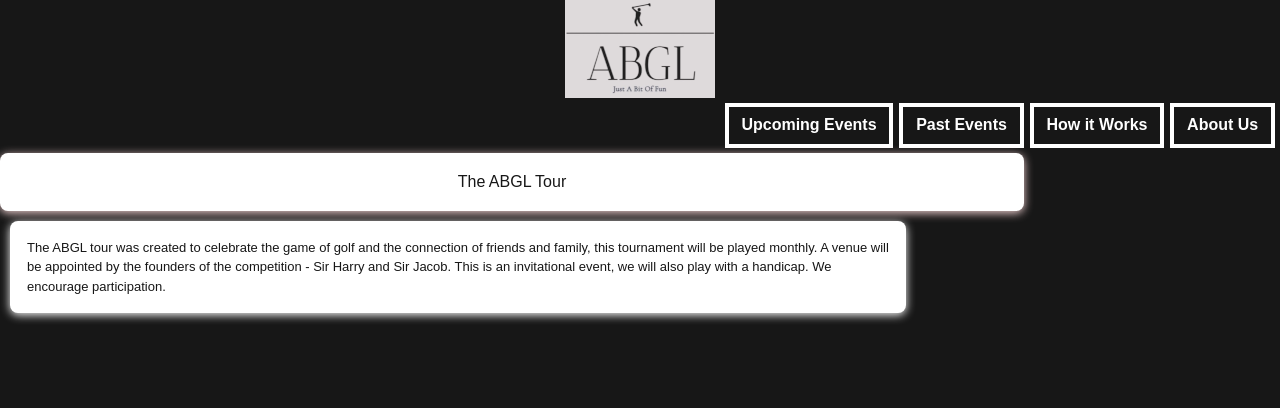
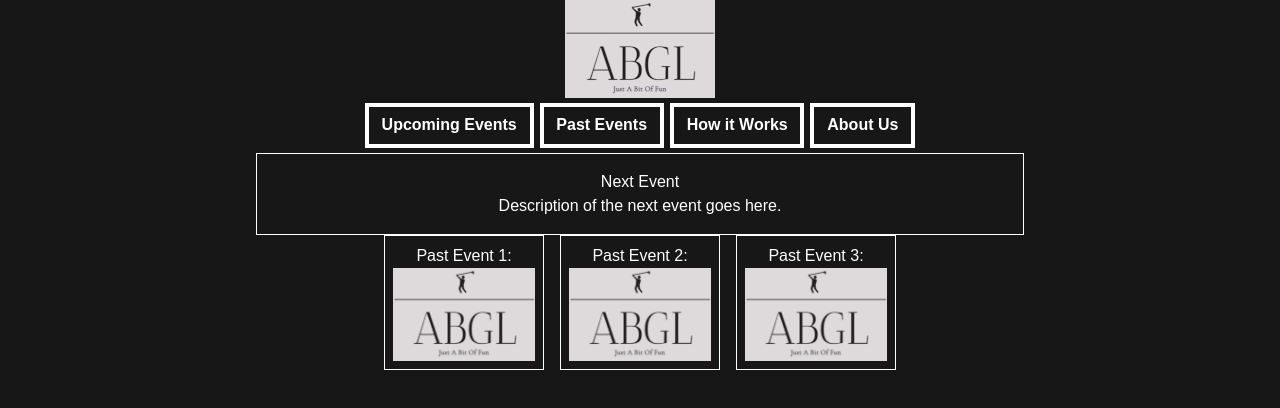
Before and after one commit to JR14141414/ABGL, a Next.js app: page / in a window 1280 px wide. Shown: the top 408 px of the page. Built offline with nearby package versions, Linux system fonts and the light colour scheme.

Commit message:
styled homepage and added file for footer

```diff
--- a/src/app/about/page.tsx
+++ b/src/app/about/page.tsx
@@ -1,4 +1,4 @@
-import HeaderBar from "@/components/headerBar"
+import HeaderBar from "@/components/HeaderBar"
 
 export default function About() {
     return (
--- a/src/app/event/page.tsx
+++ b/src/app/event/page.tsx
@@ -1,4 +1,4 @@
-import HeaderBar from "@/components/headerBar"
+import HeaderBar from "@/components/HeaderBar"
 
 export default function Event() {
     return (
--- a/src/app/globals.css
+++ b/src/app/globals.css
@@ -90,3 +90,51 @@ nav a.active {
   display: inline-block;
   transition: transform 0.5s ease;
 }
+
+/* EventLayout.css */
+.event-layout {
+  display: flex;
+  flex-direction: column;
+  align-items: center;
+  padding: 1rem;
+  gap: 1.5rem;
+}
+
+.logo {
+  width: 12rem;
+  height: auto;
+}
+
+.next-event {
+  width: 100%;
+  max-width: 48rem;
+  border: 1px solid var(--foreground);
+  padding: 1rem;
+  text-align: center;
+}
+
+.past-events {
+  display: flex;
+  flex-wrap: wrap;
+  justify-content: center;
+  gap: 1rem;
+  width: 100%;
+  max-width: 64rem;
+}
+
+.event-card {
+  width: 10rem;
+  border: 1px solid var(--foreground);
+  padding: 0.5rem;
+  text-align: center;
+}
+
+.card-title {
+  margin-bottom: 0.5rem;
+  font-weight: 500;
+}
+
+.event-image {
+  width: 100%;
+  height: auto;
+}
--- a/src/app/page.tsx
+++ b/src/app/page.tsx
@@ -1,24 +1,33 @@
-import HeaderBar from "@/components/headerBar";
+import HeaderBar from "@/components/HeaderBar";
 
 export default function Home() {
   return (
   <div>
     <HeaderBar></HeaderBar>
 
-    <div className="title">
-      <h1>
-          The ABGL Tour
-      </h1>
-    </div>
+      <div className="flex justify-center">
+        <div className="next-event">
+          <h2>Next Event</h2>
+          <p>Description of the next event goes here.</p>
+        </div>
+      </div>
 
-    <main className="main">
-            <div className="about-tour">
-                <div className="about">
-                    <p> The ABGL tour was created to celebrate the game of golf and the connection of friends and family, this tournament will be played monthly. A venue will be appointed by
-                    the founders of the competition - Sir Harry and Sir Jacob. This is an invitational event, we will also play with a handicap. We encourage participation.</p>
-                </div>
-            </div>
-        </main>
+      <div className="flex justify-center">
+        <div className="past-events">
+          <div className="event-card">
+            <p>Past Event 1:</p>
+            <img src="/ABGL logo.png" alt="Past Event 1" className="event-image" />
+          </div>
+          <div className="event-card">
+            <p>Past Event 2:</p>
+            <img src="/ABGL logo.png" alt="Past Event 2" className="event-image" />
+          </div>
+          <div className="event-card">
+            <p>Past Event 3:</p>
+            <img src="/ABGL logo.png" alt="Past Event 3" className="event-image" />
+          </div>
+        </div>
+      </div>
     </div>
   );
 }
--- a/src/app/pastEvents/page.tsx
+++ b/src/app/pastEvents/page.tsx
@@ -1,4 +1,4 @@
-import HeaderBar from "@/components/headerBar"
+import HeaderBar from "@/components/HeaderBar"
 
 export default function PastEvents() {
     return (
--- a/src/app/rules/page.tsx
+++ b/src/app/rules/page.tsx
@@ -1,4 +1,4 @@
-import HeaderBar from "@/components/headerBar"
+import HeaderBar from "@/components/HeaderBar"
 
 export default function Rules() {
     return (
--- a/src/app/upcomingEvents/page.tsx
+++ b/src/app/upcomingEvents/page.tsx
@@ -1,4 +1,4 @@
-import HeaderBar from "@/components/headerBar"
+import HeaderBar from "@/components/HeaderBar"
 
 export default function UpcomingEvents() {
     return (
--- a/src/components/headerBar.tsx
+++ b/src/components/headerBar.tsx
@@ -4,12 +4,14 @@ export default function HeaderBar() {
         <div className="flex justify-center">
             <a href="/"><img src="/ABGL logo.png" alt="ABGL logo"/></a>
         </div>
+        <div className="flex justify-center">
             <nav>
                 <a href="/upcomingEvents">Upcoming Events</a>
                 <a href="/pastEvents">Past Events</a>
                 <a href="/rules">How it Works</a>
                 <a href="/about">About Us</a>
             </nav>
+        </div>
     </header>
     );
 }
```
Also changed, not shown: src/components/FooterBar.tsx (added). Lines whose indentation alone changed are shown as unchanged.
